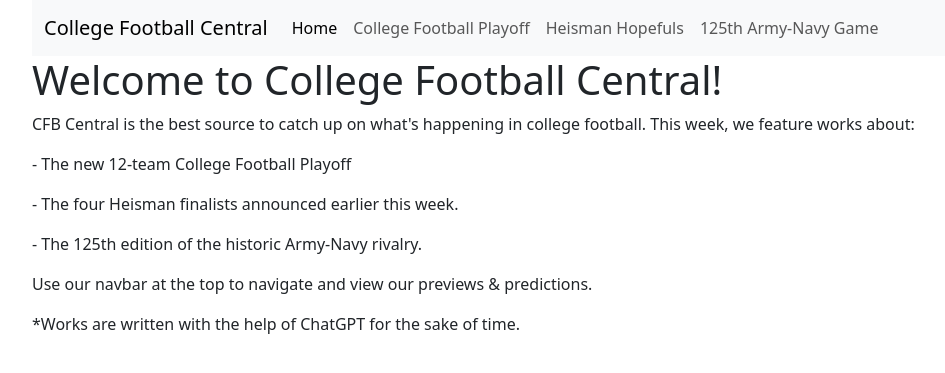
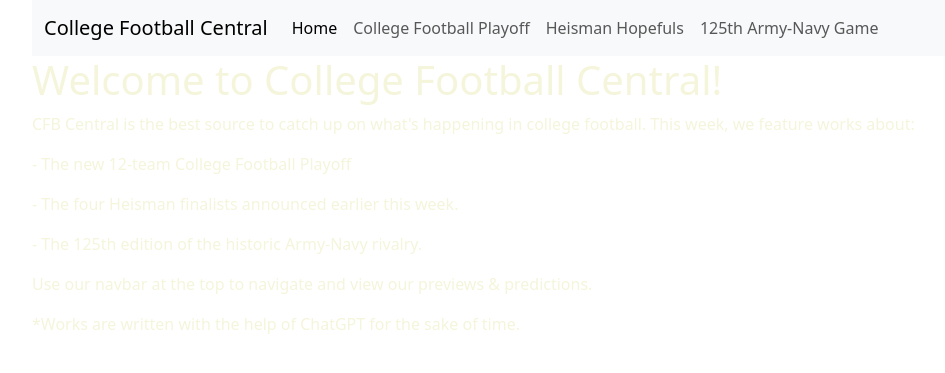
Before and after one commit to malucario/MIS4013finalproject, a PHP site: page /index.php in a window 1280 px wide. Shown: the top 373 px of the page, without its empty margins (50-995 px from the left). Run offline with PHP 8.4, Linux system fonts and the light colour scheme.

Commit message:
Update view-header.php

```diff
--- a/view-header.php
+++ b/view-header.php
@@ -6,7 +6,7 @@
     <title>College Football Central</title>
     <link href="https://cdn.jsdelivr.net/npm/bootstrap@5.3.3/dist/css/bootstrap.min.css" rel="stylesheet" integrity="sha384-QWTKZyjpPEjISv5WaRU9OFeRpok6YctnYmDr5pNlyT2bRjXh0JMhjY6hW+ALEwIH" crossorigin="anonymous">
   </head>
-  <body style="gackground-color: beige;">
+  <body style="color: beige;">
     <div class="container">
       <nav class="navbar navbar-expand-lg bg-body-tertiary">
   <div class="container-fluid">
```
